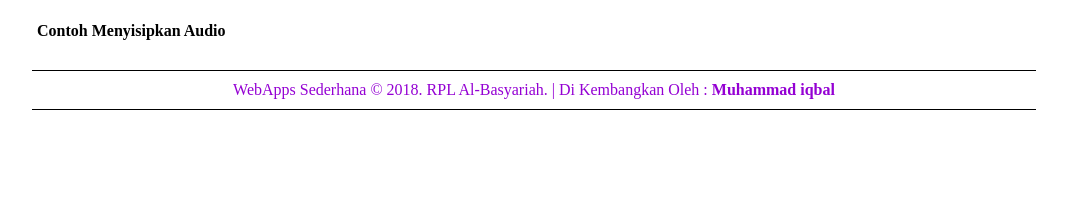
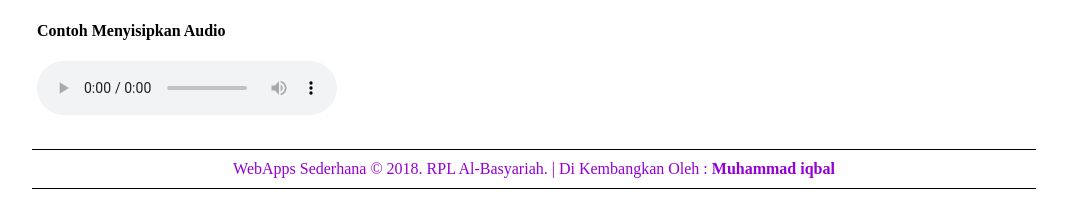
Before and after one commit to miqbal97/materi-rpl, a plain HTML site: page 5. Latihan Elemen img, video dan audio/latihan_elemen/media.html in a window 1280 px wide. Shown: the part 814-1023 px from the top of the page, without its empty margins (106-1173 px from the left). Before the commit the page ends 944 px from the top, so only its background shows below. Drawn offline with Linux system fonts and the light colour scheme; files whose address does not match are found by name.

Commit message:
perbaikan

```diff
--- a/5. Latihan Elemen img, video dan audio/latihan_elemen/media.html
+++ b/5. Latihan Elemen img, video dan audio/latihan_elemen/media.html
@@ -24,7 +24,7 @@
                     <source src="../assets/video.mp4" type="video/mp4">
                 </video>
                 <h4>Contoh Menyisipkan Audio</h4>
-                <audio src="../assets/audio.mp3"></audio>
+                <audio src="../assets/audio.mp3" controls></audio>
             </main>
             <footer>
                 <p class="footer">
```
